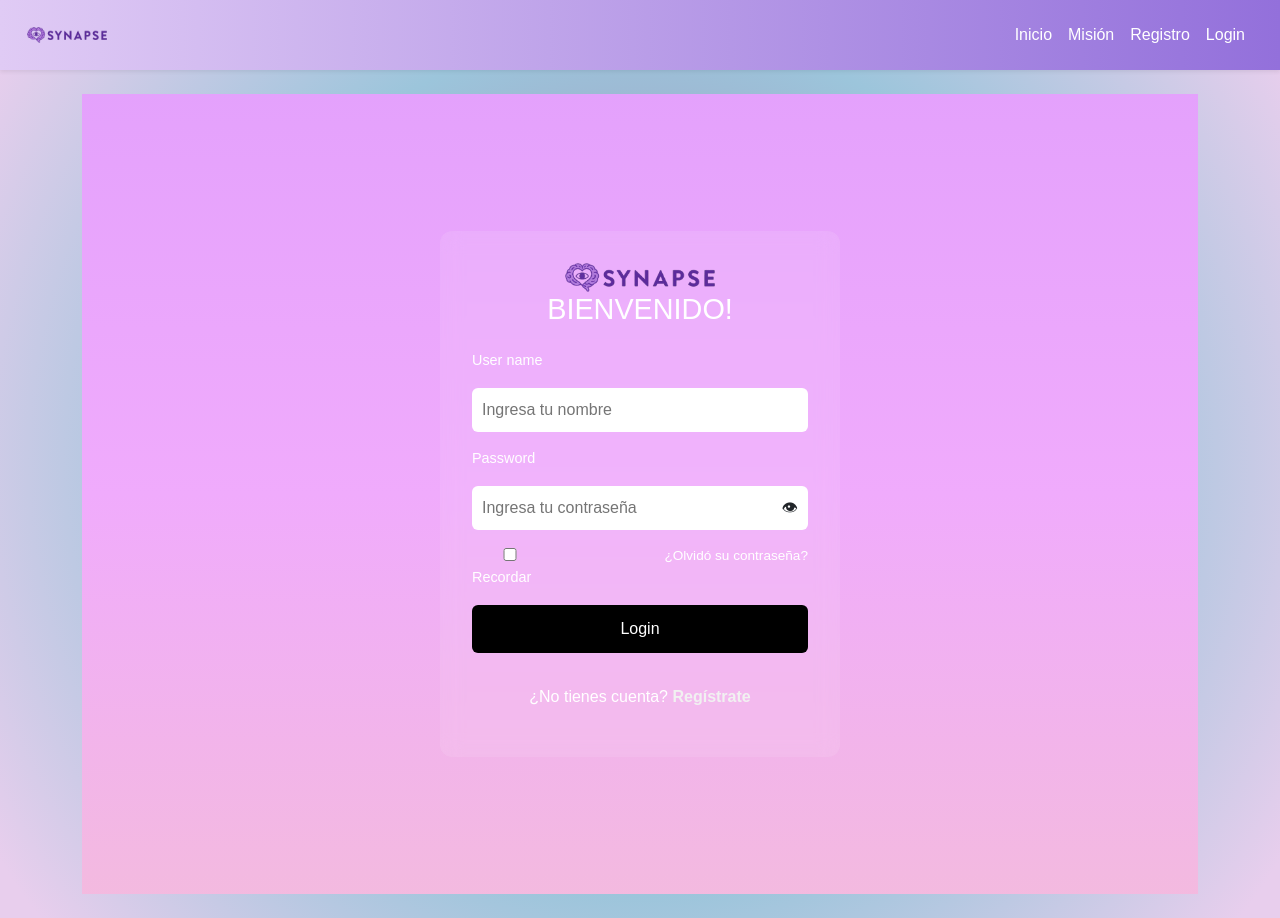
After one commit to Fernandam99/synapse, a Flask app: page /login in a window 1280 px wide. The commit adds this page. Run offline with Flask 3, Linux system fonts and the light colour scheme.

Commit message:
formularios

```diff
--- a/app.py
+++ b/app.py
@@ -10,5 +10,13 @@
 def mision():
     return render_template("mision.html")
 
+@app.route("/login") #Decorador
+def login():
+    return render_template("login.html")
+
+@app.route("/register") #Decorador
+def register():
+    return render_template("register.html")
+
 if __name__ == "__main__":
     app.run(debug=True, port=8000)
--- a/static/css/style.css
+++ b/static/css/style.css
@@ -1,3 +1,10 @@
+* {
+    margin: 0;
+    padding: 0;
+    box-sizing: border-box;
+    font-family: Arial, sans-serif;
+}
+
 :root {
     --color-fondo: radial-gradient(circle,rgba(163, 136, 181, 1) 6%, rgba(156, 197, 219, 1) 55%, rgba(232, 206, 237, 1) 96%);
     --color-segundario: #fff;
@@ -41,3 +48,142 @@ img.small-imagotipo {
 .navbar-brand span {
     color: white;
 }
+
+
+/* LOGIN PAGE STYLES   */
+
+.login-page {
+    height: 100vh;
+    display: flex;
+    justify-content: center;
+    align-items: center;
+    background: linear-gradient(180deg, #c084fc, #f0abfc, #fde68a);
+    background-size: 400% 400%;
+    animation: gradient 15s ease infinite;
+}
+
+
+/* REGISTER PAGE STYLES */
+
+.register-page {
+    height: 100vh;
+    display: flex;
+    justify-content: center;
+    align-items: center;
+    background: linear-gradient(180deg, #93c5fd, #a5b4fc, #c4b5fd);
+    background-size: 400% 400%;
+    animation: gradient 15s ease infinite;
+}
+
+@keyframes gradient {
+    0% {background-position: 0% 50%;}
+    50% {background-position: 100% 50%;}
+    100% {background-position: 0% 50%;}
+}
+
+
+/* ELEMENTOS COMUNES   */
+
+.auth-container {
+    background: rgba(255, 255, 255, 0.1);
+    padding: 2rem;
+    border-radius: 12px;
+    width: 100%;
+    max-width: 400px;
+    text-align: center;
+    backdrop-filter: blur(10px);
+}
+
+/* Logo en formularios (login / register) */
+.logo-auth {
+    max-width: 150px;
+    height: auto;
+    margin: 0 auto;
+    display: block;
+}
+
+.auth-container h2 {
+    color: white;
+    margin-bottom: 1.5rem;
+    font-size: 1.8rem;
+}
+
+.auth-form {
+    display: flex;
+    flex-direction: column;
+    gap: 1rem;
+    text-align: left;
+}
+
+.auth-form label {
+    font-size: 0.9rem;
+    color: white;
+}
+
+.auth-form input {
+    width: 100%;
+    padding: 10px;
+    border: none;
+    border-radius: 6px;
+    outline: none;
+}
+
+.input-password {
+    position: relative;
+}
+
+.input-password .toggle {
+    position: absolute;
+    right: 10px;
+    top: 50%;
+    transform: translateY(-50%);
+    cursor: pointer;
+}
+
+/* Opciones extra (solo en login) */
+.options {
+    display: flex;
+    justify-content: space-between;
+    font-size: 0.85rem;
+}
+
+.options a {
+    color: white;
+    text-decoration: none;
+}
+
+.options a:hover {
+    text-decoration: underline;
+}
+
+/* Botón */
+button {
+    background: black;
+    color: white;
+    border: none;
+    padding: 12px;
+    border-radius: 6px;
+    cursor: pointer;
+    font-size: 1rem;
+    transition: 0.3s;
+}
+
+button:hover {
+    background: #333;
+}
+
+/* Texto alternativo */
+.alt {
+    text-align: center;
+    margin-top: 1rem;
+    color: white;
+}
+
+.alt a {
+    color: #f1f1f1;
+    font-weight: bold;
+    text-decoration: none;
+}
+.alt a:hover {
+    text-decoration: underline;
+}
--- a/templates/base.html
+++ b/templates/base.html
@@ -36,6 +36,12 @@
           <li class="nav-item">
             <a class="nav-link" href="{{ url_for('mision')}}">Misión</a>
           </li>
+          <li class="nav-item">
+            <a class="nav-link active" aria-current="page" href="{{ url_for('register') }}">Registro</a>
+          </li>
+          <li class="nav-item">
+            <a class="nav-link active" aria-current="page" href="{{ url_for('login') }}">Login</a>
+          </li>
         </ul>
       </div>
     </div>
--- /dev/null
+++ b/templates/login.html
@@ -0,0 +1,26 @@
+{% extends "base.html" %}
+{% block content %}
+<div class="login-page">
+    <div class="auth-container">
+        <div class="logo">
+            <img src="{{ url_for('static', filename='img/small_imagotipo.png') }}" alt="Synapse" class="logo-auth">
+        </div>
+        <h2>BIENVENIDO!</h2>
+        <form class="auth-form">
+            <label for="username">User name</label>
+            <input type="text" id="username" placeholder="Ingresa tu nombre">
+            <label for="password">Password</label>
+            <div class="input-password">
+                <input type="password" id="password" placeholder="Ingresa tu contraseña">
+                <span class="toggle">👁</span>
+            </div>
+            <div class="options">
+                <label><input type="checkbox"> Recordar</label>
+                <a href="#">¿Olvidó su contraseña?</a>
+            </div>
+            <button type="submit">Login</button>
+            <p class="alt">¿No tienes cuenta? <a href="{{ url_for('register') }}">Regístrate</a></p>
+        </form>
+    </div>
+</div>
+{% endblock %}
```
Also changed, not shown: templates/register.html (added, +35 -0 lines).
